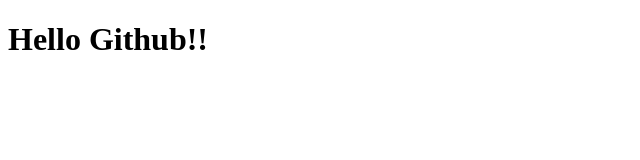
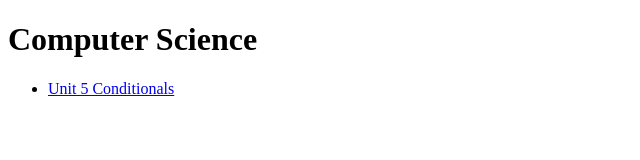
Before and after one commit to cou0943/cou0943250.github.io, a plain HTML site: page index.html in a window 1280 px wide. Shown: the whole page, without its empty margins (0-640 px from the left). Drawn offline with Linux system fonts and the light colour scheme.

Commit message:
Update index.html

```diff
--- a/index.html
+++ b/index.html
@@ -7,7 +7,12 @@
     <title>Document</title>
 </head>
 <body>
-    <h1>Hello Github!!</h1>
-
+    <h1>Computer Science</h1>
+    <ul>
+        <li>
+           <a href="/U5_conditionals/conditionals.html">Unit 5 Conditionals
+        </a>
+        </li>
+    </ul>
 </body>
 </html>
```
